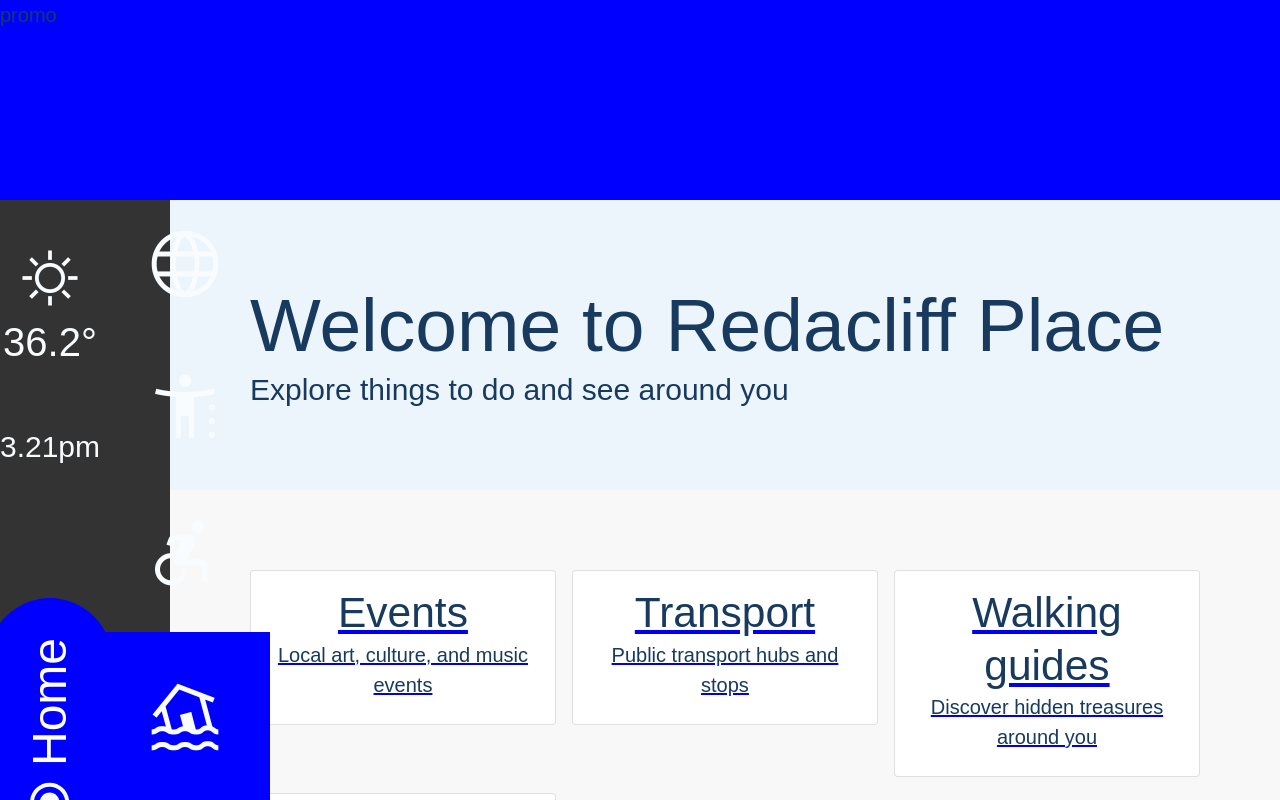
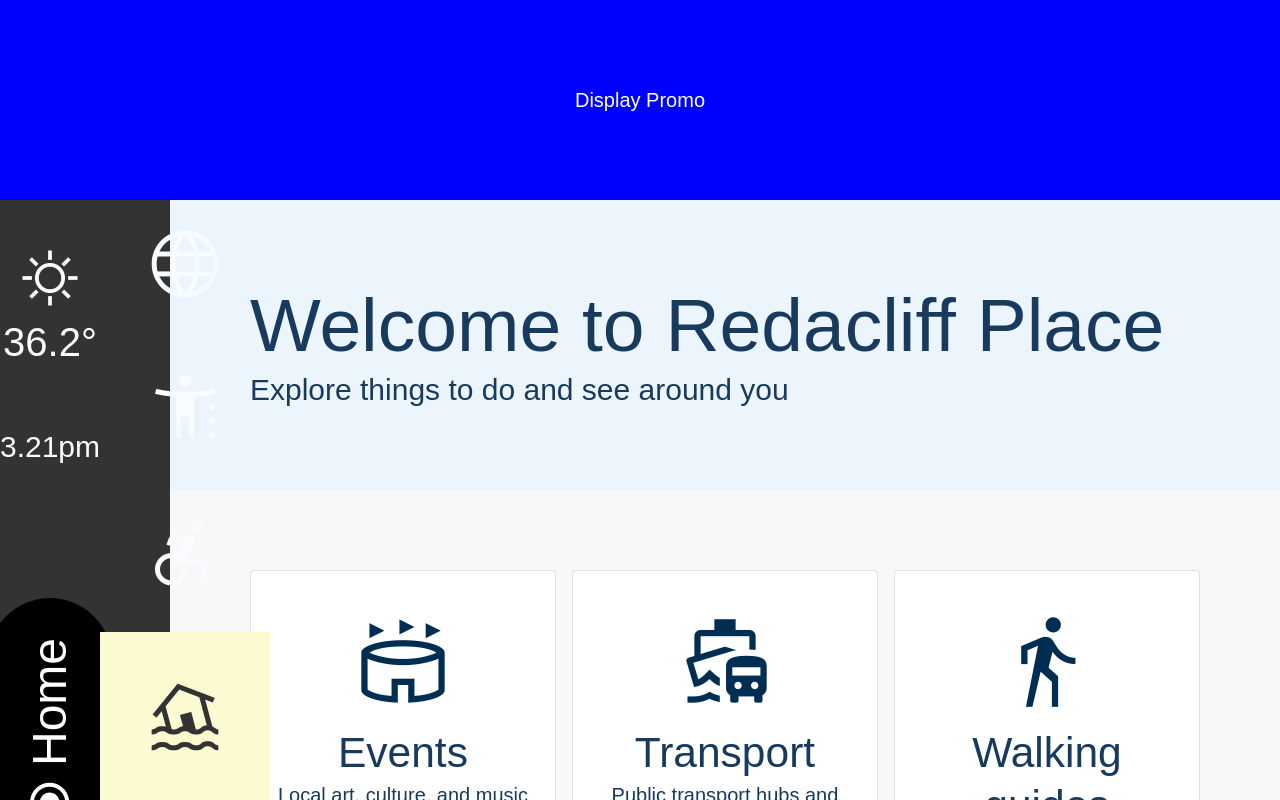
Before and after one commit to carlyareeves/bcc_kiosktest, a React (Vite) app: page / in a window 1280 px wide. Built offline with nearby package versions, Linux system fonts and the light colour scheme; some icons are missing; a web font is replaced by a local one.

Commit message:
Colour theme and updates

```diff
--- a/src/App.scss
+++ b/src/App.scss
@@ -22,6 +22,10 @@ body {
 .promo_wrapper {
   grid-area: promo;
   background-color: blue;
+  color: white;
+  display: flex;
+  justify-content: center;
+  align-items: center;
 }
 .ui_wrapper {
   grid-area: content;
--- a/src/components/AlertSheet.tsx
+++ b/src/components/AlertSheet.tsx
@@ -1,4 +1,5 @@
 import { Paper, Stack, Chip, Box, Typography } from "@mui/material";
+import QR from "../assets/QR_Code_example.svg";
 
 function AlertSheet() {
   const AlertTitle = "Initial Minor Flood Warning for the Upper Brisbane River";
@@ -50,7 +51,7 @@ function AlertSheet() {
           }}
         >
           <Typography variant="overline">Learn more</Typography>
-          <img src="/QR_Code_example.svg" alt="QR Code" width="100%" />
+          <img src={QR} alt="QR Code" width="100%" />
         </Box>
       </Stack>
     </Paper>
--- a/src/components/ButtonAlert.tsx
+++ b/src/components/ButtonAlert.tsx
@@ -19,10 +19,14 @@ function ButtonAlert() {
           aspectRatio: "1 / 1",
           py: 2,
           borderRadius: "0px",
-          bgcolor: "blue",
+          backgroundColor: isVisible
+            ? "var(--feedbackBg-Warning)"
+            : "var(--feedbackBg-WarningLight)",
         }}
       >
-        <Icon sx={{ fontSize: 80, color: "var(--secondary-Mist)" }}>flood</Icon>
+        <Icon sx={{ fontSize: 80, color: "var(--neutral-DarkGrey)" }}>
+          flood
+        </Icon>
       </Button>
 
       <div
--- a/src/components/ButtonHome.tsx
+++ b/src/components/ButtonHome.tsx
@@ -8,7 +8,6 @@ function ButtonHome() {
     <Button
       component={RouterLink}
       to="/"
-      variant="contained"
       sx={{
         position: "absolute",
         borderRadius: 999,
@@ -17,6 +16,8 @@ function ButtonHome() {
         transformOrigin: "center left",
         textTransform: "none",
         fontSize: "48px",
+        color: "white",
+        backgroundColor: "black",
         boxShadow: "none",
         "&:hover": { boxShadow: "none" },
       }}
--- a/src/index.scss
+++ b/src/index.scss
@@ -19,7 +19,8 @@
   --secondary-Mist: rgba(248, 252, 255, 1);
   --secondary-Rockpool: rgba(236, 245, 251, 1);
   --feedbackBg-WarningLight: rgba(251, 250, 209, 1);
-  --feedbackBg-Warning: rgba(236, 232, 26, 1)
+  --feedbackBg-Warning: rgba(236, 232, 26, 1);
+  --feedbackContent-Warning:rgba(116, 114, 0, 1);
 }
 
 body {
@@ -29,6 +30,8 @@ body {
   min-width: 320px;
   min-height: 100vh;
 }
+
+a{text-decoration: none;}
 
 @media (prefers-color-scheme: light) {
   :root {
--- a/src/layouts/RootLayout.tsx
+++ b/src/layouts/RootLayout.tsx
@@ -6,7 +6,7 @@ const RootLayout = () => {
   return (
     <Box sx={{ overflow: "clip" }}>
       <div className="grid_wrapper">
-        <div className="promo_wrapper">promo</div>
+        <div className="promo_wrapper">Display Promo</div>
         <div className="ui_wrapper">
           <Sidebar />
           <div className="content">
--- a/src/pages/Home.tsx
+++ b/src/pages/Home.tsx
@@ -1,6 +1,13 @@
 import { Link as RouterLink } from "react-router-dom";
 import Grid from "@mui/material/Grid";
-import { Card, CardContent, Stack, Typography } from "@mui/material";
+import {
+  Card,
+  CardContent,
+  CardMedia,
+  Icon,
+  Stack,
+  Typography,
+} from "@mui/material";
 
 function Home() {
   return (
@@ -20,9 +27,25 @@ function Home() {
           Explore things to do and see around you
         </Typography>
       </Stack>
-      <Grid container spacing={2} sx={{ padding: "80px" }}>
+      <Grid
+        container
+        spacing={2}
+        sx={{ padding: "80px", alignItems: "stretch" }}
+      >
         <Grid size={4} component={RouterLink} to="/events">
-          <Card variant="outlined">
+          <Card variant="outlined" sx={{ height: "300px" }}>
+            <CardMedia
+              sx={{
+                height: 140,
+                display: "flex",
+                justifyContent: "center",
+                alignItems: "flex-end",
+              }}
+            >
+              <Icon sx={{ fontSize: 100, color: "var(--secondary-DeepOcean)" }}>
+                stadium
+              </Icon>
+            </CardMedia>
             <CardContent>
               <Typography variant="h4" align="center">
                 Events
@@ -34,7 +57,19 @@ function Home() {
           </Card>
         </Grid>
         <Grid size={4} component={RouterLink} to="/transport">
-          <Card variant="outlined">
+          <Card variant="outlined" sx={{ height: "300px" }}>
+            <CardMedia
+              sx={{
+                height: 140,
+                display: "flex",
+                justifyContent: "center",
+                alignItems: "flex-end",
+              }}
+            >
+              <Icon sx={{ fontSize: 100, color: "var(--secondary-DeepOcean)" }}>
+                boat_bus
+              </Icon>
+            </CardMedia>
             <CardContent>
               <Typography variant="h4" align="center">
                 Transport
@@ -46,7 +81,19 @@ function Home() {
           </Card>
         </Grid>
         <Grid size={4} component={RouterLink} to="/guides">
-          <Card variant="outlined">
+          <Card variant="outlined" sx={{ height: "300px" }}>
+            <CardMedia
+              sx={{
+                height: 140,
+                display: "flex",
+                justifyContent: "center",
+                alignItems: "flex-end",
+              }}
+            >
+              <Icon sx={{ fontSize: 100, color: "var(--secondary-DeepOcean)" }}>
+                directions_walk
+              </Icon>
+            </CardMedia>
             <CardContent>
               <Typography variant="h4" align="center">
                 Walking guides
@@ -58,7 +105,19 @@ function Home() {
           </Card>
         </Grid>
         <Grid size={4} component={RouterLink} to="/facilities">
-          <Card variant="outlined">
+          <Card variant="outlined" sx={{ height: "300px" }}>
+            <CardMedia
+              sx={{
+                height: 140,
+                display: "flex",
+                justifyContent: "center",
+                alignItems: "flex-end",
+              }}
+            >
+              <Icon sx={{ fontSize: 100, color: "var(--secondary-DeepOcean)" }}>
+                family_restroom
+              </Icon>
+            </CardMedia>
             <CardContent>
               <Typography variant="h4" align="center">
                 Facilities
```
Also changed, not shown: src/assets/QR_Code_Example.svg (renamed from public/QR_Code_Example.svg).
